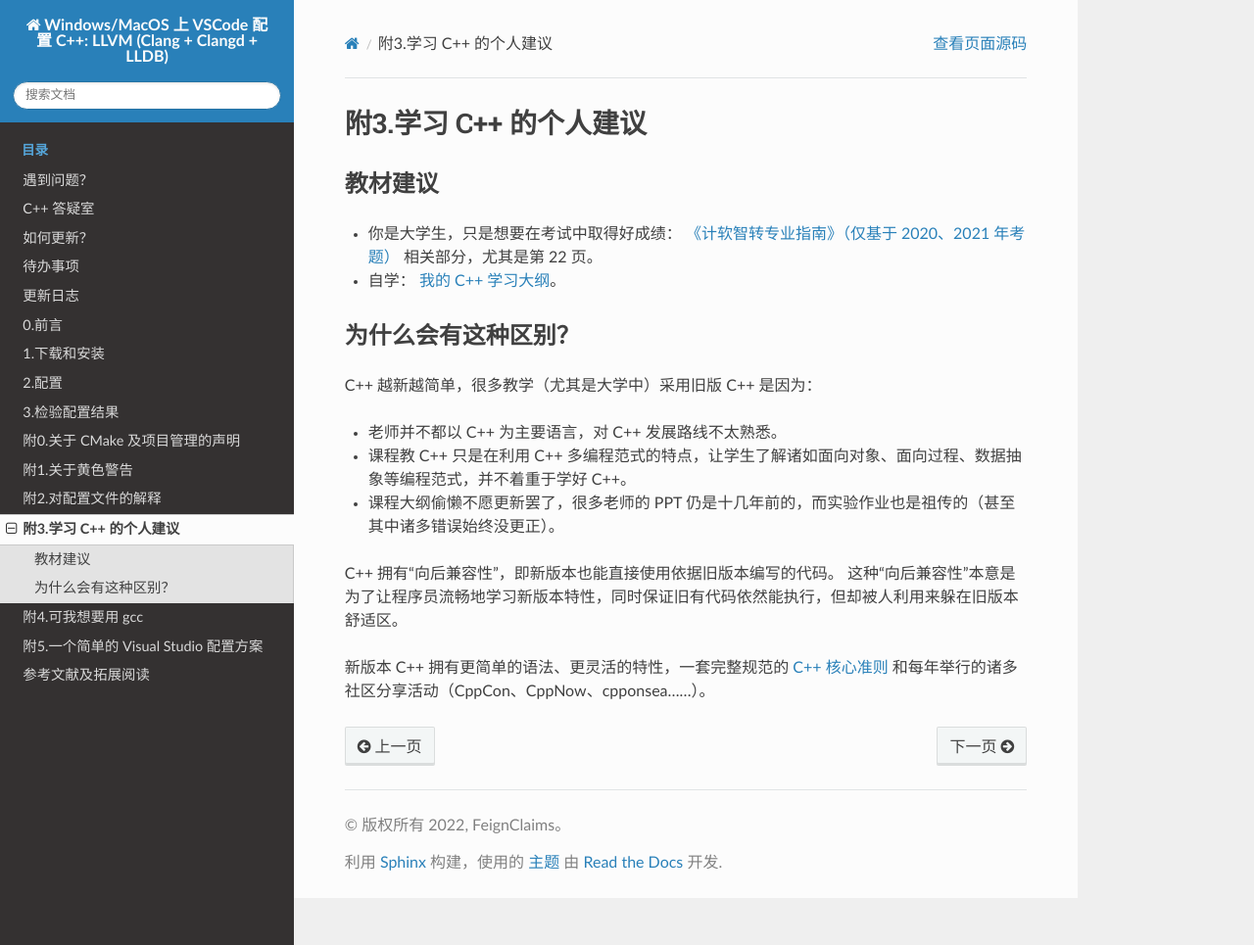
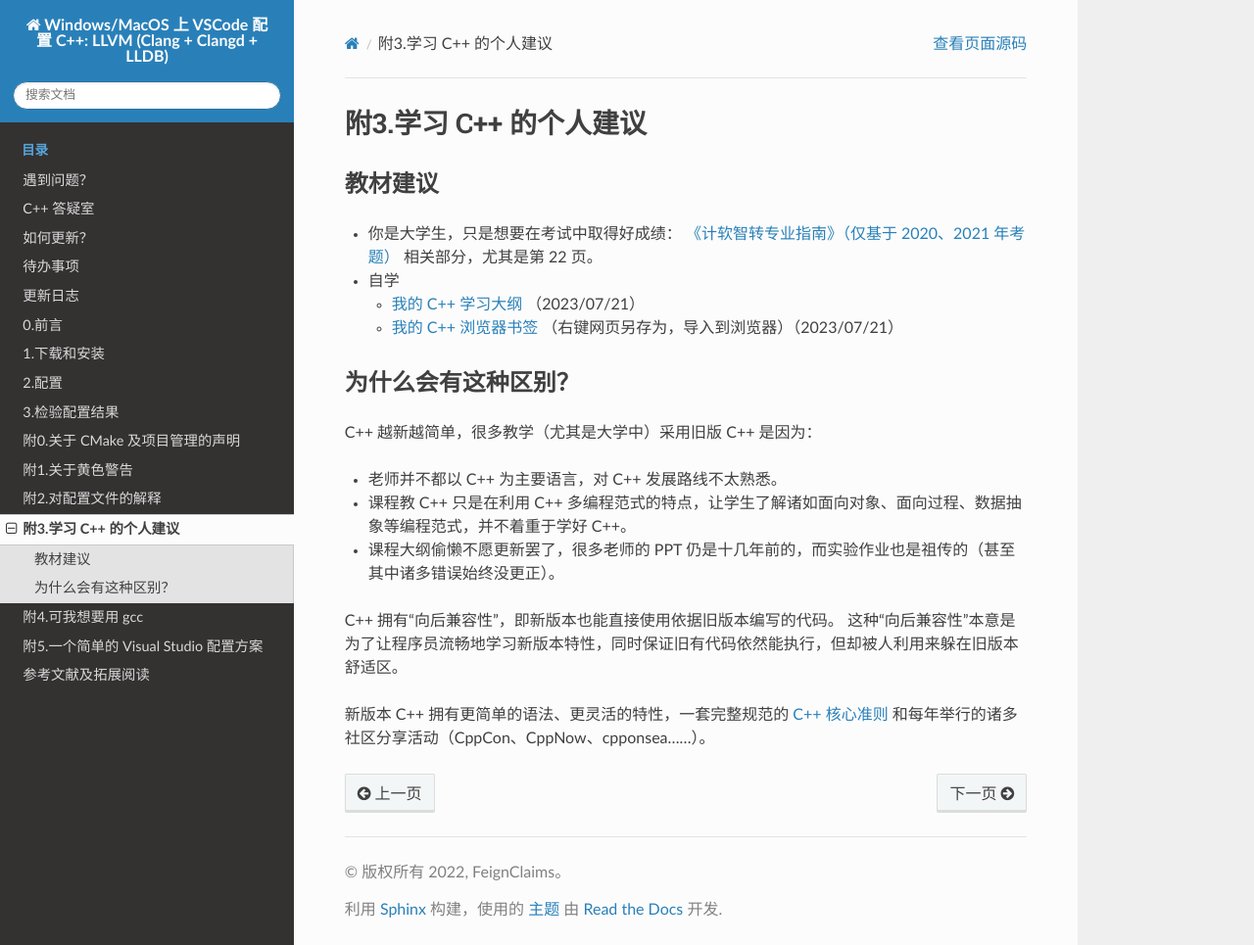
Before and after one commit to FeignClaims/vscode_cpp_starter, a Sphinx documentation site: the page built from docs/source/appendix/learning.rst, in a window 1280 px wide and 965 px high. Shown: the whole window at 98% size. Built offline with Sphinx 7.4.7 and the Read the Docs theme 2.0.0, drawn with Linux system fonts in a browser that asks for light colours.

Commit message:
更新我的 C++ 学习大纲和书签

```diff
--- a/docs/source/_include/links.rst
+++ b/docs/source/_include/links.rst
@@ -2,7 +2,8 @@
 .. _`Gitee 仓库 Issues`: https://gitee.com/cpp_tutorial/vscode_cpp_starter/issues
 .. _`C++ 答疑室`: https://gitee.com/cpp_tutorial/question
 .. _`《计软智转专业指南》（仅基于 2020、2021 年考题）`: https://gitee.com/cpp_tutorial/weekly_question/raw/master/src/extra/计软智转专业指南.pdf
-.. _`我的 C++ 学习大纲`: https://gitee.com/cpp_tutorial/weekly_question/raw/master/src/extra/C%2B%2B%E5%AD%A6%E4%B9%A0%E5%A4%A7%E7%BA%B2.pdf
+.. _`我的 C++ 学习大纲`: https://gitee.com/cpp_tutorial/vscode_cpp_starter_resource/raw/main/cpp/cpp_syllabus.pdf
+.. _`我的 C++ 浏览器书签`: https://gitee.com/cpp_tutorial/vscode_cpp_starter_resource/raw/main/cpp/cpp_bookmarks.html
 .. _`C++ 核心准则`: http://isocpp.github.io/CppCoreGuidelines/CppCoreGuidelines
 
 .. Issues
--- a/docs/source/appendix/learning.rst
+++ b/docs/source/appendix/learning.rst
@@ -6,7 +6,11 @@
 **********
 
 - 你是大学生，只是想要在考试中取得好成绩： `《计软智转专业指南》（仅基于 2020、2021 年考题）`_ 相关部分，尤其是第 22 页。
-- 自学： `我的 C++ 学习大纲`_。
+
+- 自学
+
+  - `我的 C++ 学习大纲`_ （2023/07/21）
+  - `我的 C++ 浏览器书签`_ （右键网页另存为，导入到浏览器）（2023/07/21）
 
 为什么会有这种区别？
 ******************
```
